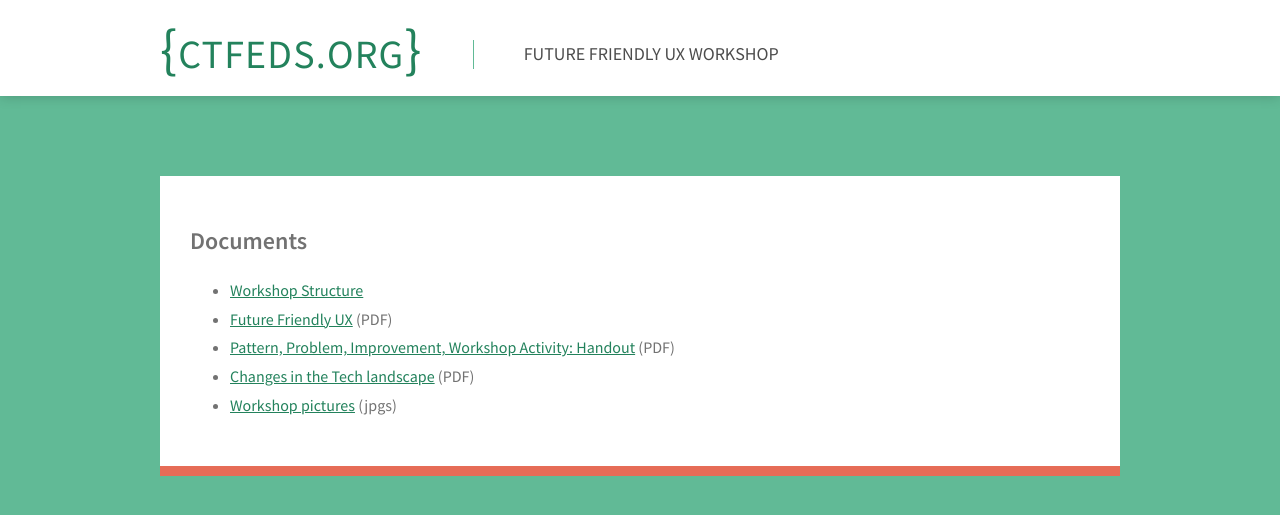
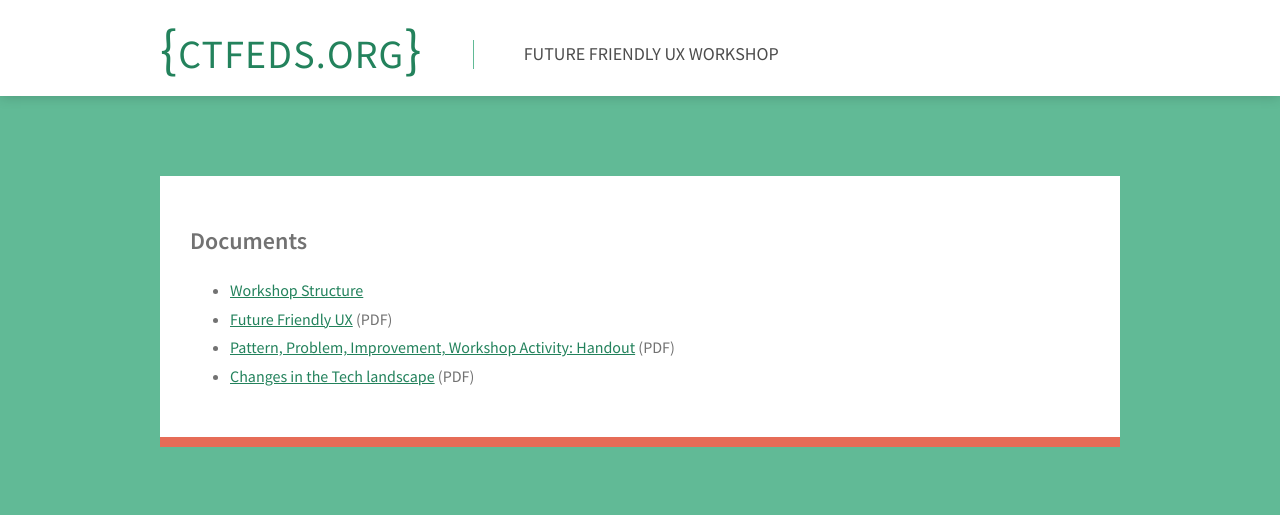
Before and after one commit to CTFEDs/FutureFriendlyUXWorkshop, a Jekyll site: the page built from index.md, in a window 1280 px wide. Shown: the top 515 px of the page. Built offline with Jekyll 4.4.1, drawn with Linux system fonts in a browser that asks for light colours.

Commit message:
Remove pics link

```diff
--- a/index.md
+++ b/index.md
@@ -9,4 +9,3 @@ title: Future Friendly UX Workshop
 * [Future Friendly UX](decks/future-friendly-deck.pdf) (PDF)
 * [Pattern, Problem, Improvement, Workshop Activity: Handout](print/pattern-problem-principles-activity-handout.pdf) (PDF)
 * [Changes in the Tech landscape](print/changes.pdf) (PDF)
-* [Workshop pictures](pics/) (jpgs)
```
